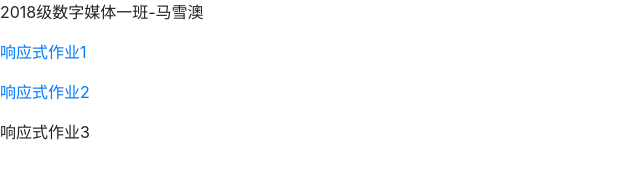
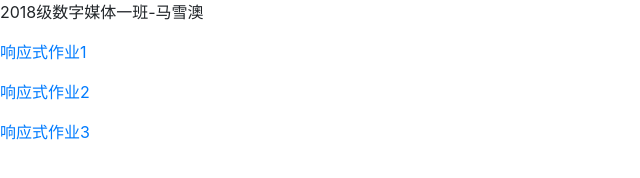
Before and after one commit to mxa3022171716/RWD, a plain HTML site: page index.html in a window 1280 px wide. Shown: the whole page, without its empty margins (0-640 px from the left). Drawn offline with Linux system fonts and the light colour scheme.

Commit message:
Add files via upload

```diff
--- a/index.html
+++ b/index.html
@@ -13,6 +13,6 @@
 <p>2018级数字媒体一班-马雪澳</p>
 <p><a href="work1.html">响应式作业1</a></p>
 <p><a href="work2.html">响应式作业2</a></p>
-<p>响应式作业3</p>
+<p><a href="word3.html">响应式作业3</a></p>
 </body>
 </html>
```
